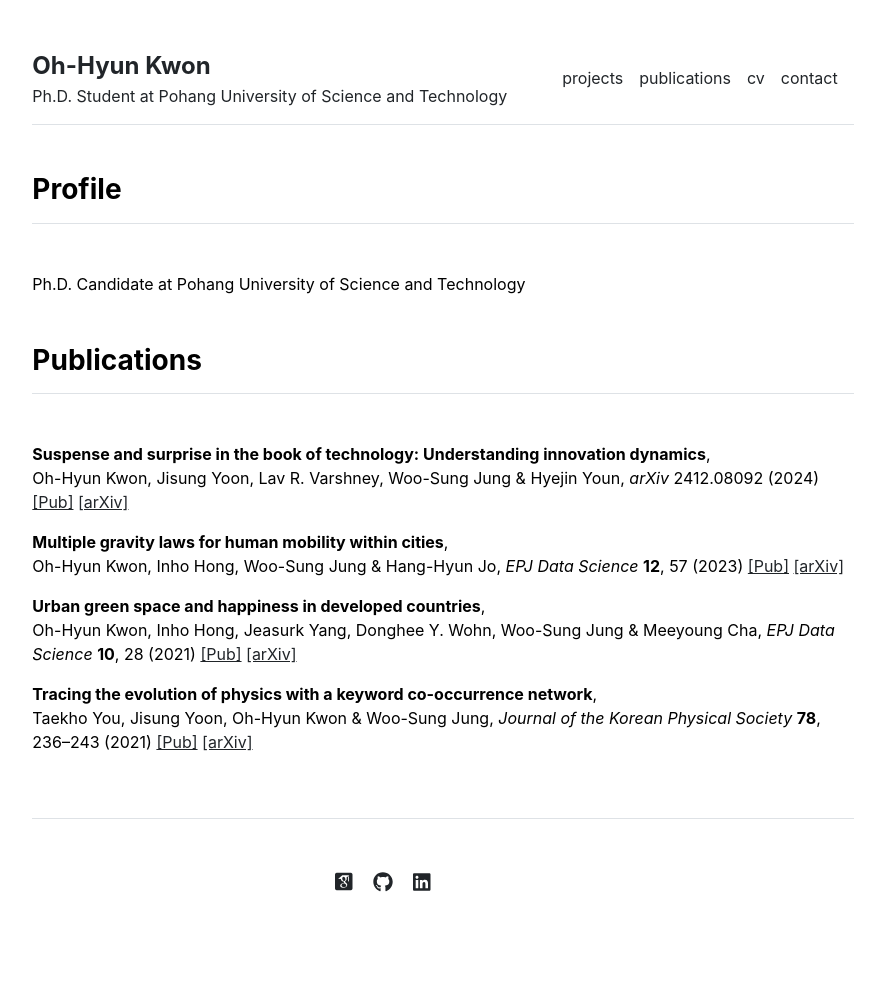
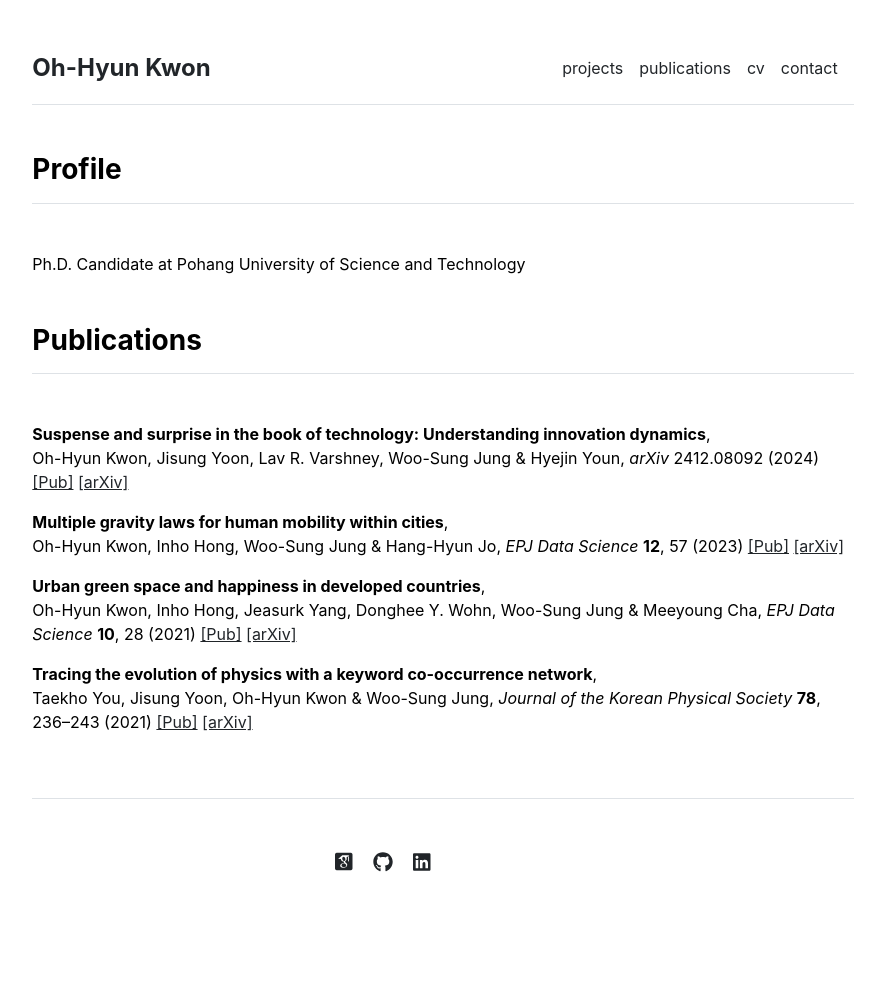
Before and after one commit to pothyd/pothyd.github.io, a Jekyll site: the page built from README.md, in a window 1280 px wide. Shown: the whole page, without its empty margins (197-1082 px from the left). Built offline with Jekyll 4.4.1, drawn with Linux system fonts in a browser that asks for light colours; some web fonts are replaced; our own code applies the rules of GitHub Pages for plain Markdown files.

Commit message:
Update _config.yml

```diff
--- a/_config.yml
+++ b/_config.yml
@@ -1,4 +1,4 @@
 url: "" # the base hostname & protocol for your site, e.g. http://example.com
 baseurl: "" # the subpath of your site, e.g. /blog
 title: "Oh-Hyun Kwon" # the name of your site, e.g. ACME Corp.
-description: "Ph.D. Student at Pohang University of Science and Technology"
+description: ""
```
